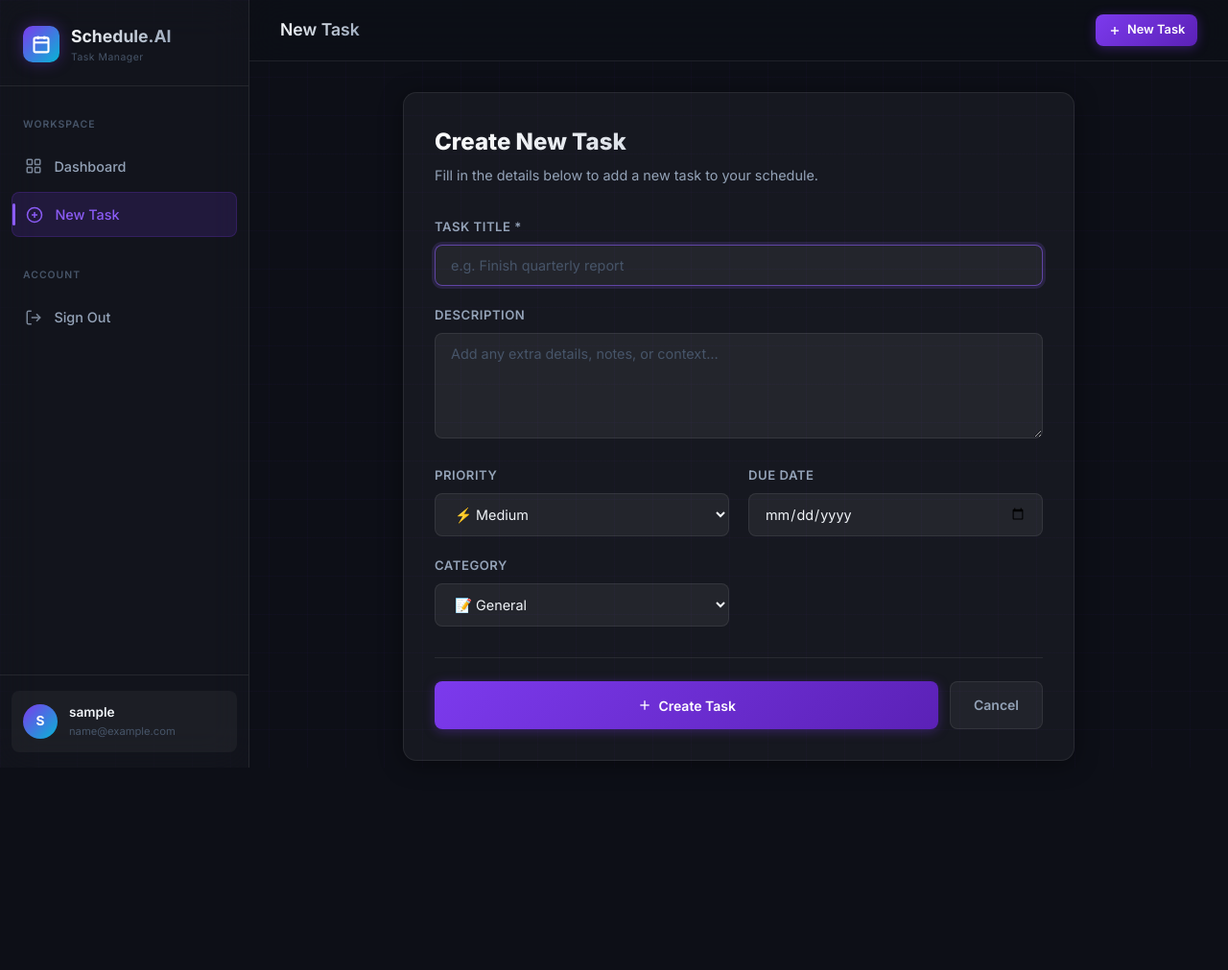
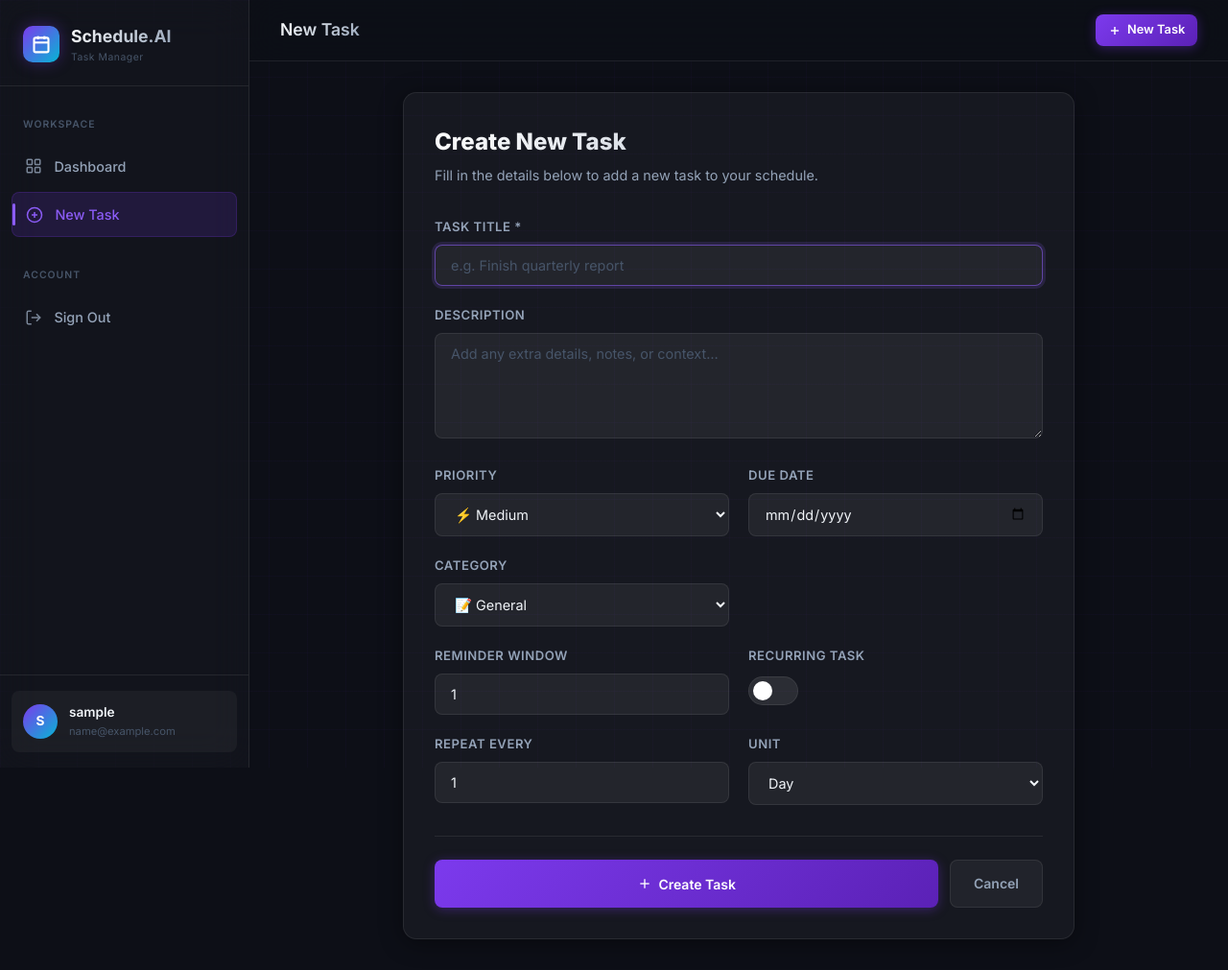
Before and after one commit to Knight6azer/Schedule-Manager, a Flask app: page /add in a window 1280 px wide. Shown: the whole page at 96% size. Before the commit the page ends 800 px from the top, so only its background shows below. Run offline with Flask 3, Linux system fonts and the light colour scheme; the visitor is signed in with stand-in values (Sample User, id 1).

Commit message:
Add app/templates/task_form.html

```diff
--- a/app/templates/task_form.html
+++ b/app/templates/task_form.html
@@ -73,6 +73,35 @@
                 {% endif %}
             </div>
 
+            <div class="form-grid-2" style="margin-top:1.25rem">
+                <div class="form-group" style="margin-bottom:0">
+                    <label class="form-label" for="reminder_days_ahead">Reminder Window</label>
+                    <input class="form-control" type="number" id="reminder_days_ahead" name="reminder_days_ahead" min="1" max="30" value="{{ task.reminder_days_ahead if task and task.reminder_days_ahead else 1 }}">
+                </div>
+                <div class="form-group" style="margin-bottom:0">
+                    <label class="form-label" for="is_recurring">Recurring Task</label>
+                    <label class="toggle-wrap">
+                        <input type="checkbox" id="is_recurring" name="is_recurring" value="true" {% if task and task.is_recurring %}checked{% endif %}>
+                        <span class="toggle-slider"></span>
+                    </label>
+                </div>
+            </div>
+
+            <div class="form-grid-2" style="margin-top:1.25rem">
+                <div class="form-group" style="margin-bottom:0">
+                    <label class="form-label" for="recurrence_interval">Repeat Every</label>
+                    <input class="form-control" type="number" id="recurrence_interval" name="recurrence_interval" min="1" max="30" value="{{ task.recurrence_interval if task and task.recurrence_interval else 1 }}">
+                </div>
+                <div class="form-group" style="margin-bottom:0">
+                    <label class="form-label" for="recurrence_unit">Unit</label>
+                    <select class="form-control" id="recurrence_unit" name="recurrence_unit">
+                        <option value="day" {% if not task or task.recurrence_unit == 'day' %}selected{% endif %}>Day</option>
+                        <option value="week" {% if task and task.recurrence_unit == 'week' %}selected{% endif %}>Week</option>
+                        <option value="month" {% if task and task.recurrence_unit == 'month' %}selected{% endif %}>Month</option>
+                    </select>
+                </div>
+            </div>
+
             <div class="form-actions">
                 <button type="submit" class="btn btn-primary" style="flex:1; padding:0.8rem;">
                     {% if task %}
```
